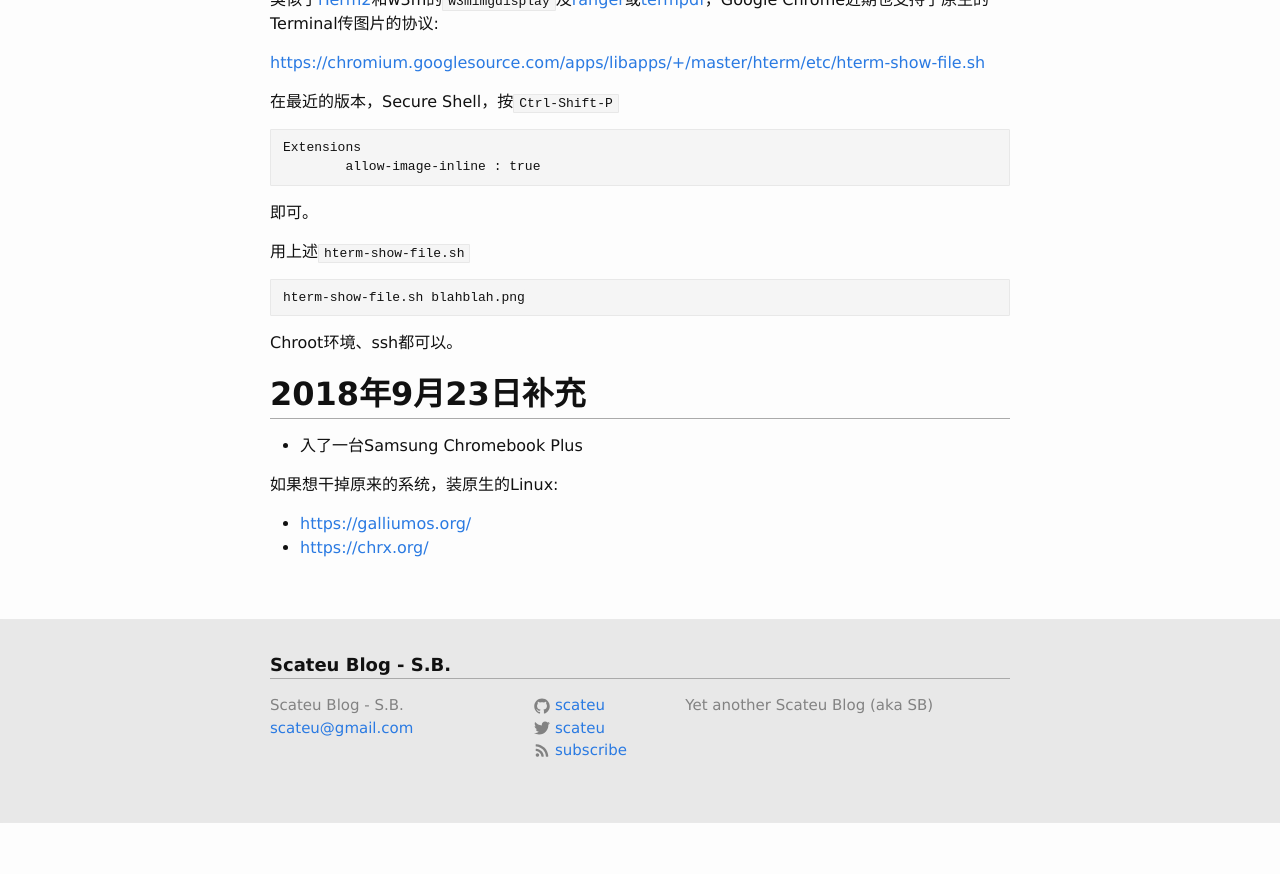
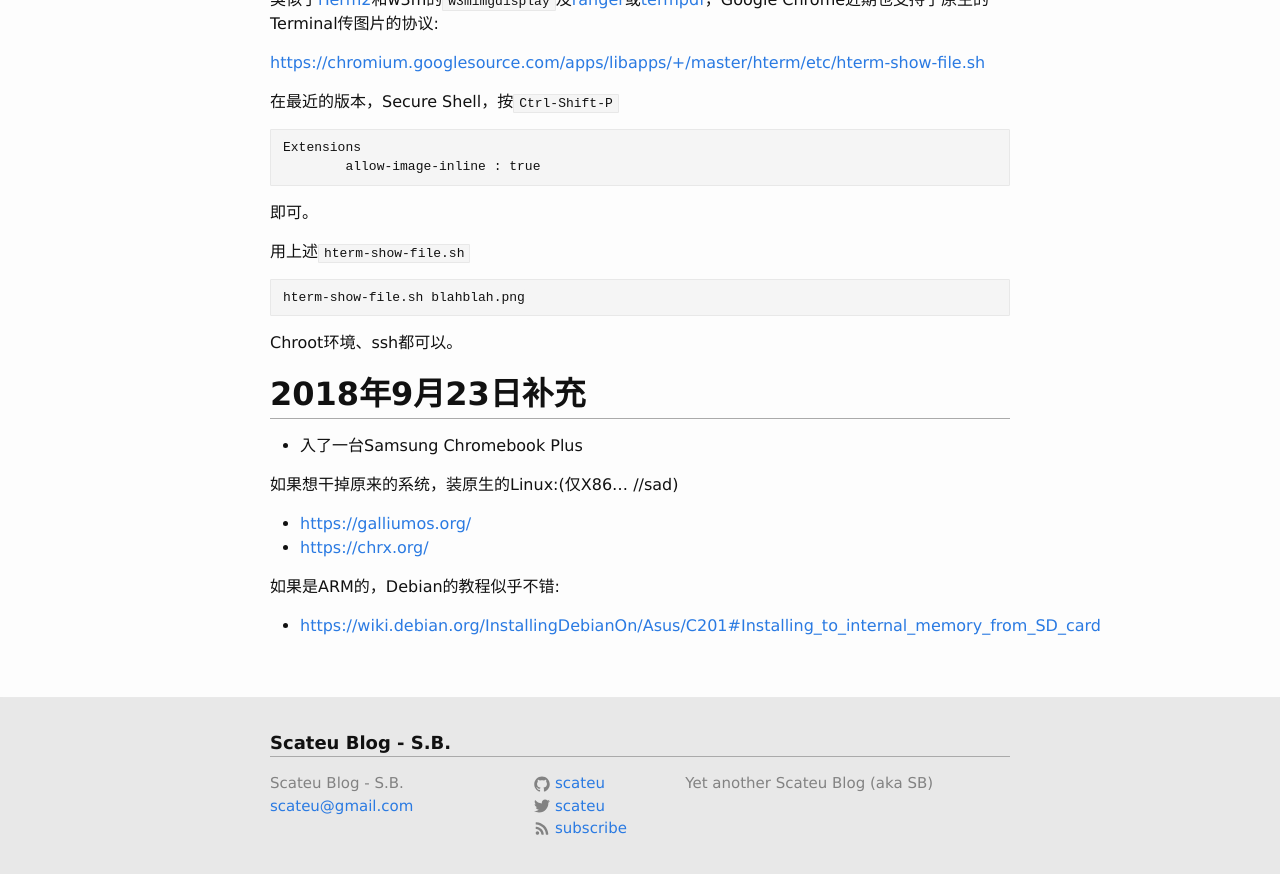
Before and after one commit to scateu/scateu.github.io, a Jekyll site: the page built from _posts/2016-10-09-chromebook-rocks.md, in a window 1280 px wide and 900 px high, scrolled down 4402 px. Shown: the top 874 px of the window. Built offline with Jekyll 4.4.1, drawn with Linux system fonts in a browser that asks for light colours; nearby versions of some CDN libraries; comment, search, counter and statistics services are not loaded; before the commit the page ends 5224 px from its top, so only the background shows below that.

Commit message:
Sun Sep 23 16:55:13 CST 2018

```diff
--- a/_posts/2016-10-09-chromebook-rocks.md
+++ b/_posts/2016-10-09-chromebook-rocks.md
@@ -194,7 +194,10 @@ Chroot环境、ssh都可以。
 
  - 入了一台Samsung Chromebook Plus
 
-如果想干掉原来的系统，装原生的Linux:
+如果想干掉原来的系统，装原生的Linux:(仅X86... //sad)
 
  - <https://galliumos.org/>
  - <https://chrx.org/>
+
+如果是ARM的，Debian的教程似乎不错:
+ - <https://wiki.debian.org/InstallingDebianOn/Asus/C201#Installing_to_internal_memory_from_SD_card>
```
